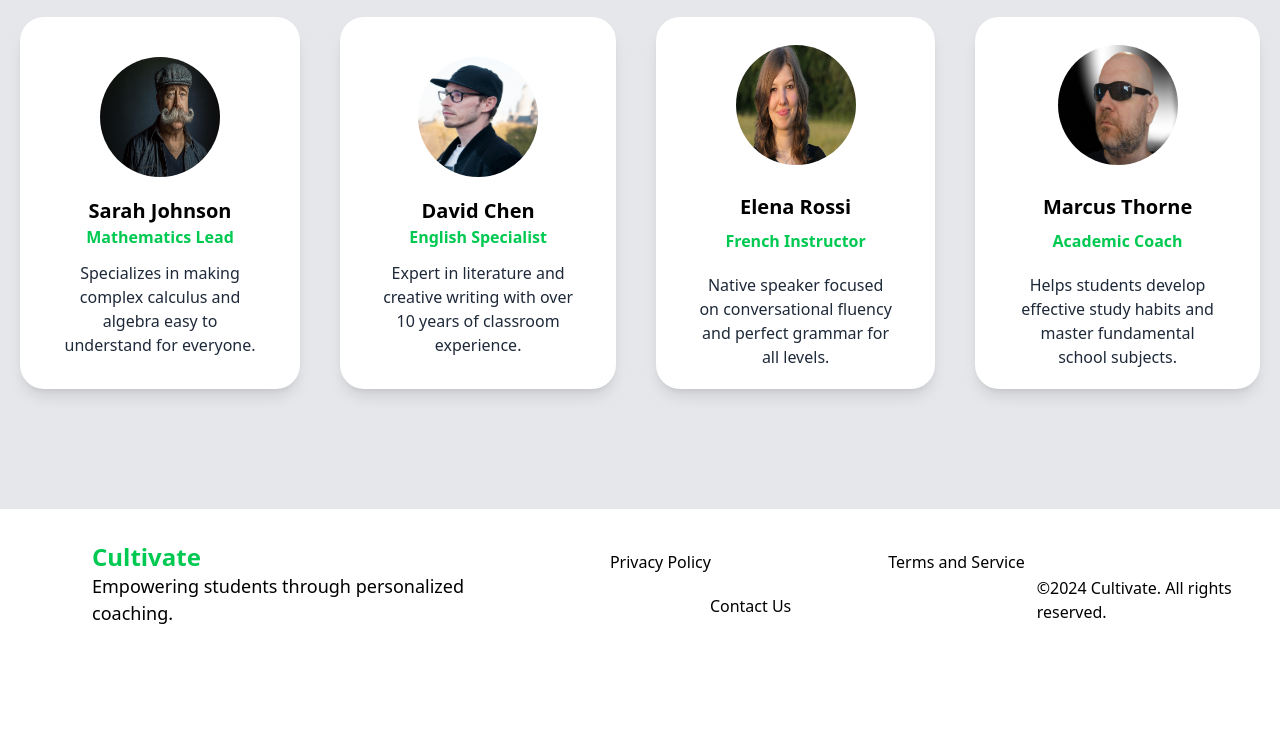
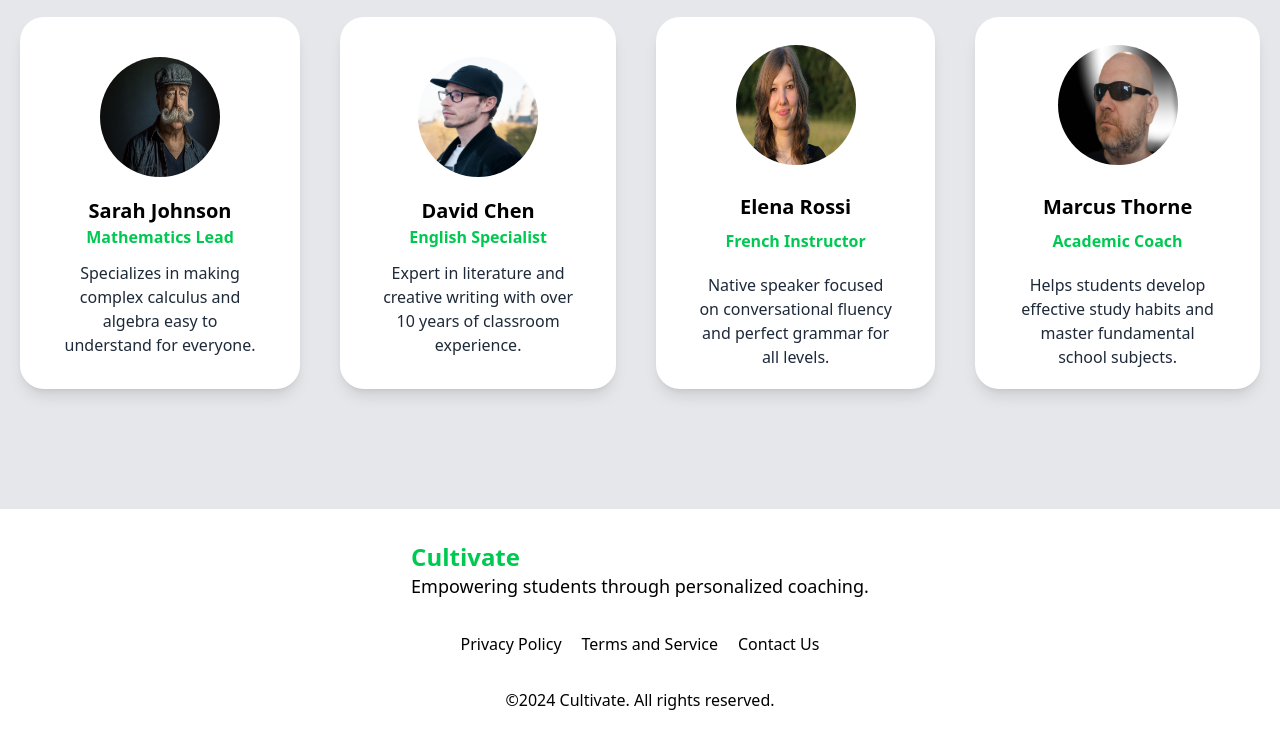
Before and after one commit to destinystarboy33-pro/cultivate, a website: page src/index.html in a window 1280 px wide. Shown: the part 1625-2373 px from the top of the page. Before the commit the page ends 2324 px from the top, so only its background shows below. Drawn offline with Linux system fonts and the light colour scheme.

Commit message:
updated the site

```diff
--- a/src/index.html
+++ b/src/index.html
@@ -149,7 +149,7 @@
 
   </section>
 
-  <footer class="flex flex-col md:flex-row md:items-center md:justify-between items-center text-center md:text-left pb-10">
+  <footer class="flex flex-col  md:items-center md:justify-between items-center text-center md:text-left pb-10">
     <div class="my-8 flex flex-col md:items-start md:px-23">
 
       <h2 class="font-bold text-green-500 text-2xl">Cultivate</h2>
@@ -158,9 +158,9 @@
     <div class="flex flex-wrap justify-between items-center gap-5 px-3">
       <a href="">Privacy Policy</a>
       <a href="">Terms and Service</a>
-      <a href="" class="pl-25">Contact Us</a>
+      <a href="" class="pl-25 md:pl-0">Contact Us</a>
     </div>
-    <p class="mt-8">©2024 Cultivate. All rights reserved.</p>
+    <p class="mt-8 md:text-center">©2024 Cultivate. All rights reserved.</p>
   </footer>
 
 
```
Also changed, not shown: src/output.css.
